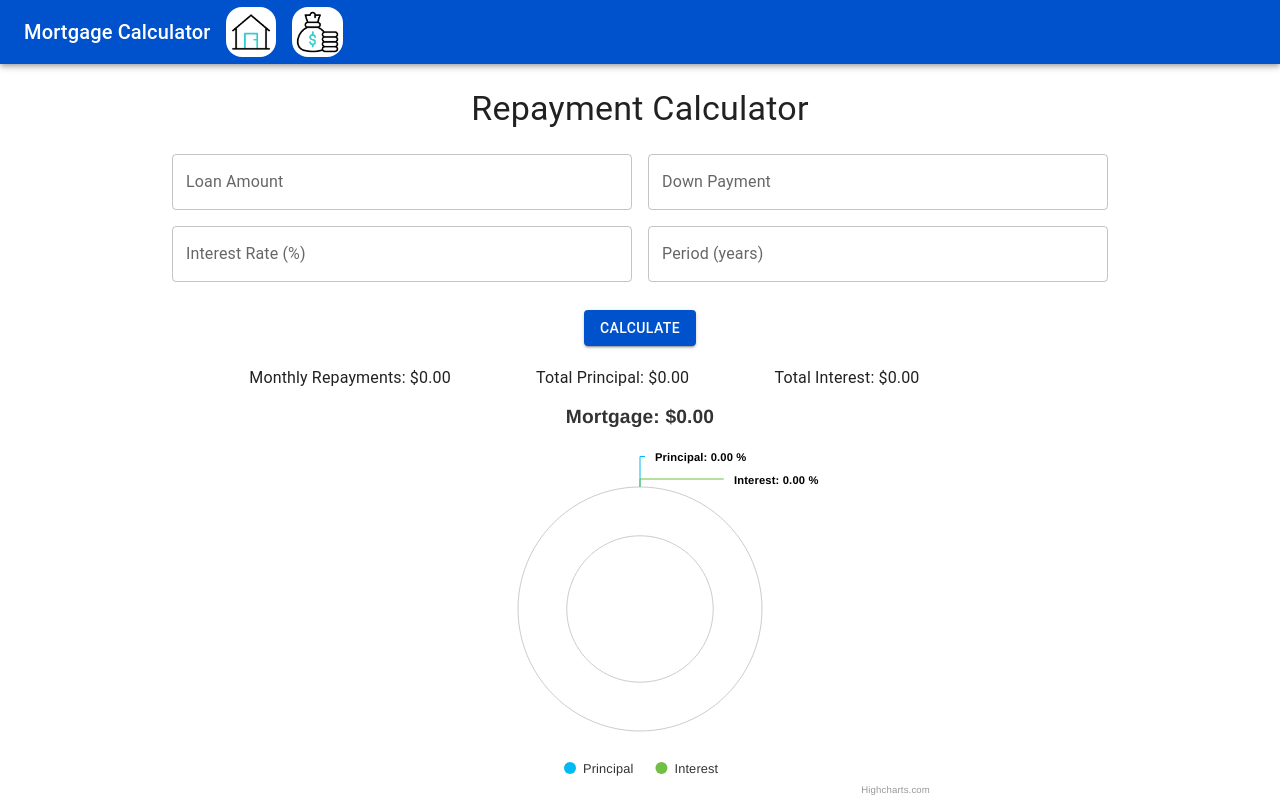
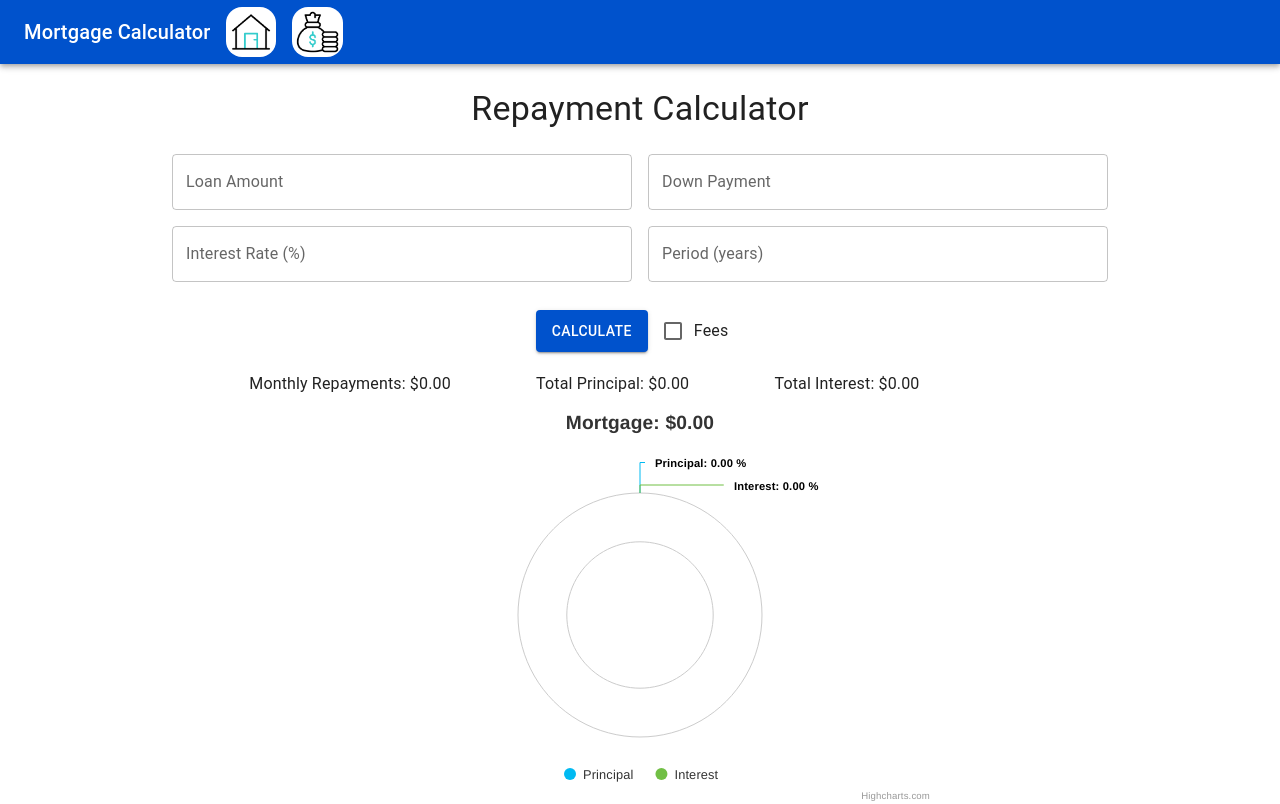
Before and after one commit to dane-mckillop/mortgage-calc-ts-react, a React (Vite) app: page / in a window 1280 px wide. Built offline with nearby package versions, Linux system fonts and the light colour scheme.

Commit message:
Add checkbox to conditionally render placeholder fees section. Logic to come.

```diff
--- a/src/components/RepaymentCalculator.tsx
+++ b/src/components/RepaymentCalculator.tsx
@@ -1,5 +1,5 @@
 import React, { useState } from 'react';
-import { Box, Grid, TextField, Button, Typography } from '@mui/material';
+import { Box, Grid, TextField, Button, Typography, Checkbox, FormControlLabel } from '@mui/material';
 import { isValidInput } from '../helpers/validation';
 import * as c from '../helpers/calculation';
 
@@ -25,6 +25,7 @@ const RepaymentCalculator: React.FC<RepaymentCalculatorProps> = (props) => {
   const [yearsString, setYearsString] = useState<string>('');
   const [downPayment, setDownPayment] = useState<number>(props.downPayment);
   const [downPaymentString, setDownPaymentString] = useState<string>('');
+  const [feesBool, setFeesBool] = useState<boolean>(false);
   const totalPrincipal = props.totalPrincipal;
   const changeTotalPrincipal = props.changeTotalPrincipal;
   const monthlyPayment = props.monthlyPayment;
@@ -57,6 +58,7 @@ const RepaymentCalculator: React.FC<RepaymentCalculatorProps> = (props) => {
     }
   };
 
+  //Handles conversion from user input string, to a numeric for calculation.
   const handleNumericInput = (
     input: string,
     setNumber: (value: number) => void,
@@ -143,7 +145,14 @@ const RepaymentCalculator: React.FC<RepaymentCalculatorProps> = (props) => {
           <Button variant="contained" color="primary" onClick={handleCalculateRepayment}>
             Calculate
           </Button>
+          <FormControlLabel
+            control={<Checkbox onChange={(e) => setFeesBool(e.target.checked)} />}
+            label="Fees" style={{marginLeft: '4px'}}
+            />
         </Grid>
+        {feesBool &&
+          (<p>Placeholder Fees Section</p>)
+        }
         <Box sx={{ display: 'flex', justifyContent: 'space-evenly', flexWrap: 'wrap', p: 1, width: '90%' }}>
           <Typography variant="body1">
             Monthly Repayments: ${monthlyPayment.toLocaleString('en-us', { minimumFractionDigits: 2, maximumFractionDigits: 2 })}
```
